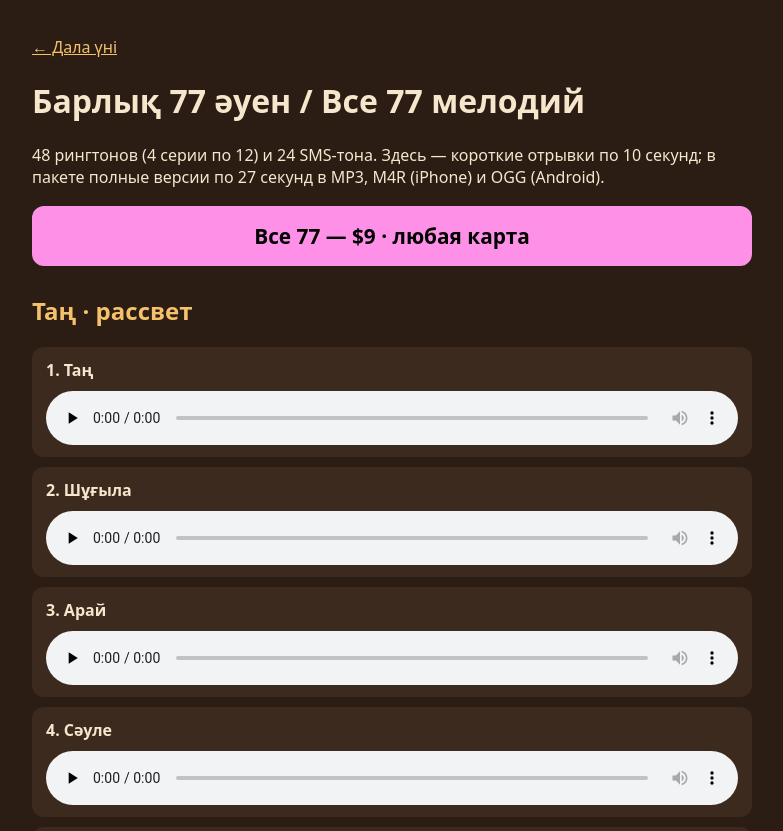
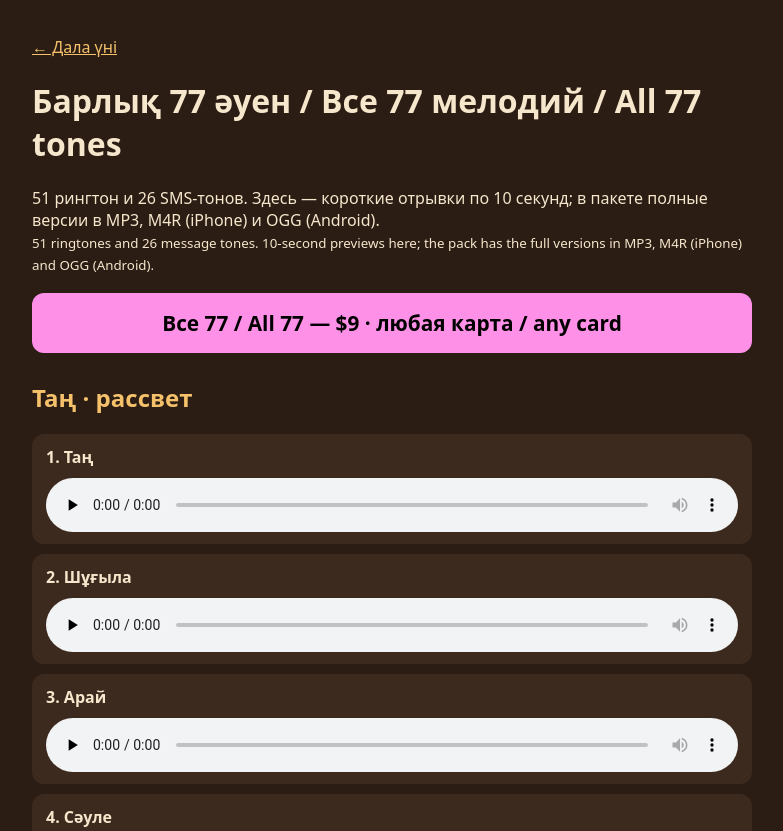
Before and after one commit to agihomecore/galymzhan-kz, a plain HTML site: page sun/dala/all/index.html in a window 1280 px wide. Shown: the top 831 px of the page, without its empty margins (248-1031 px from the left). Drawn offline with Linux system fonts and the light colour scheme.

Commit message:
Dala all: 51+26 тонов, подписи EN (AISun)

```diff
--- a/sun/dala/all/index.html
+++ b/sun/dala/all/index.html
@@ -1,13 +1,13 @@
 <!DOCTYPE html><html lang="kk"><head><meta charset="utf-8"><meta name="viewport" content="width=device-width,initial-scale=1">
-<title>Дала үні — все 77 мелодий · послушать</title>
+<title>Дала үні — все 77 мелодий · послушать · listen to all 77 tones</title>
 <meta property="og:image" content="../cover_dala_uni.jpg">
 <style>body{margin:0;font-family:system-ui,sans-serif;background:#2b1d14;color:#f5e6cc}main{max-width:720px;margin:auto;padding:20px}
 h2{color:#f5c26b;margin-top:28px}.t{background:#3c2a1e;border-radius:12px;padding:12px 14px;margin:10px 0}audio{width:100%;display:block;margin-top:10px}
 .buy{display:block;text-align:center;background:#ff90e8;color:#000;font-size:1.3em;padding:16px;border-radius:12px;text-decoration:none;margin:18px 0;font-weight:700}a{color:#f5c26b}</style></head><body><main>
 <p><a href="../">← Дала үні</a></p>
-<h1>Барлық 77 әуен / Все 77 мелодий</h1>
-<p>48 рингтонов (4 серии по 12) и 24 SMS-тона. Здесь — короткие отрывки по 10 секунд; в пакете полные версии по 27 секунд в MP3, M4R (iPhone) и OGG (Android).</p>
-<a class="buy" href="https://agihome.gumroad.com/l/dala-uni">Все 77 — $9 · любая карта</a>
+<h1>Барлық 77 әуен / Все 77 мелодий / All 77 tones</h1>
+<p>51 рингтон и 26 SMS-тонов. Здесь — короткие отрывки по 10 секунд; в пакете полные версии в MP3, M4R (iPhone) и OGG (Android).<br><small>51 ringtones and 26 message tones. 10-second previews here; the pack has the full versions in MP3, M4R (iPhone) and OGG (Android).</small></p>
+<a class="buy" href="https://agihome.gumroad.com/l/dala-uni">Все 77 / All 77 — $9 · любая карта / any card</a>
 <h2>Таң · рассвет</h2>
 <div class="t"><b>1. Таң</b><audio controls preload="none" src="p/TAN_01_tan.mp3"></audio></div>
 <div class="t"><b>2. Шұғыла</b><audio controls preload="none" src="p/TAN_02_shugyla.mp3"></audio></div>
@@ -94,6 +94,6 @@ h2{color:#f5c26b;margin-top:28px}.t{background:#3c2a1e;border-radius:12px;paddin
 <div class="t"><b>75. Сыбызғы — степной ветер</b><audio controls preload="none" src="../prev/SUN_call_3_Sybyzgy.prev.mp3"></audio></div>
 <div class="t"><b>76. SMS · Тамшы</b><audio controls preload="none" src="../prev/SUN_sms_1_Tamshy.prev.mp3"></audio></div>
 <div class="t"><b>77. SMS · Жұлдыз</b><audio controls preload="none" src="../prev/SUN_sms_2_Zhuldyz.prev.mp3"></audio></div>
-<a class="buy" href="https://agihome.gumroad.com/l/dala-uni">Все 77 — $9 · любая карта</a>
+<a class="buy" href="https://agihome.gumroad.com/l/dala-uni">Все 77 / All 77 — $9 · любая карта / any card</a>
 <p><small>Музыка оригинальная: Khamzin Bauyrzhan Galymzhanovich и AISun · ИП SUN, Астана.</small></p>
 </main></body></html>
```
